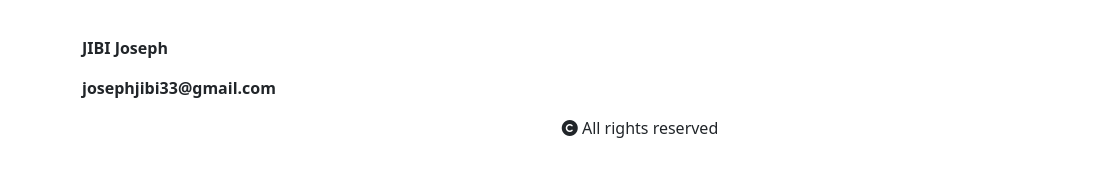
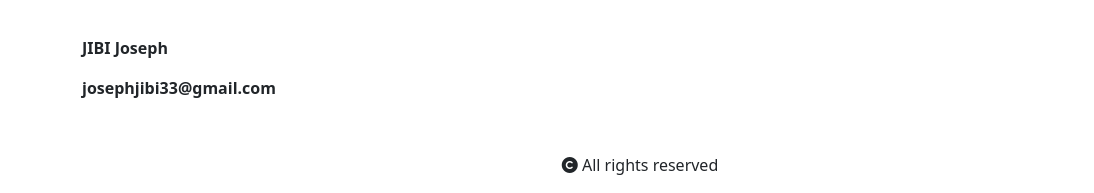
Before and after one commit to JosephJibi/Personal_Website, a plain HTML site: page index.html in a window 1280 px wide. Shown: the part 2163-2356 px from the top of the page, 0-1094 px from the left. Before the commit the page ends 2319 px from the top, so only its background shows below. Drawn offline with nearby package versions, Linux system fonts and the light colour scheme.

Commit message:
Made changes in moreinfo

```diff
--- a/index.html
+++ b/index.html
@@ -279,7 +279,7 @@
 
                         </div>
                     </div>
-                    <div style="text-align: center;">
+                    <div style="text-align: center; margin-top: 1cm;">
                         <p><i class="fas fa-copyright"></i>&nbsp;All rights reserved</p>
                     </div>
                 </div>
```
